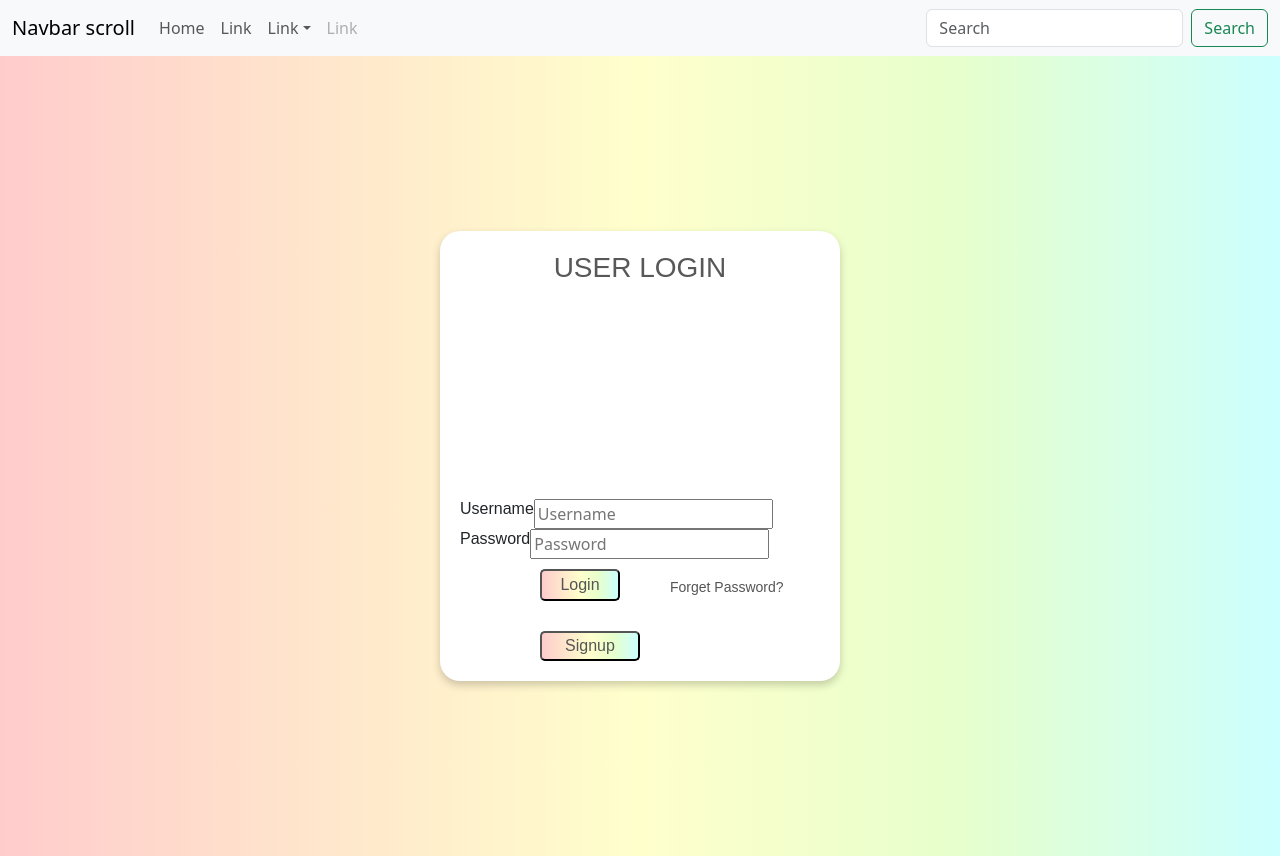
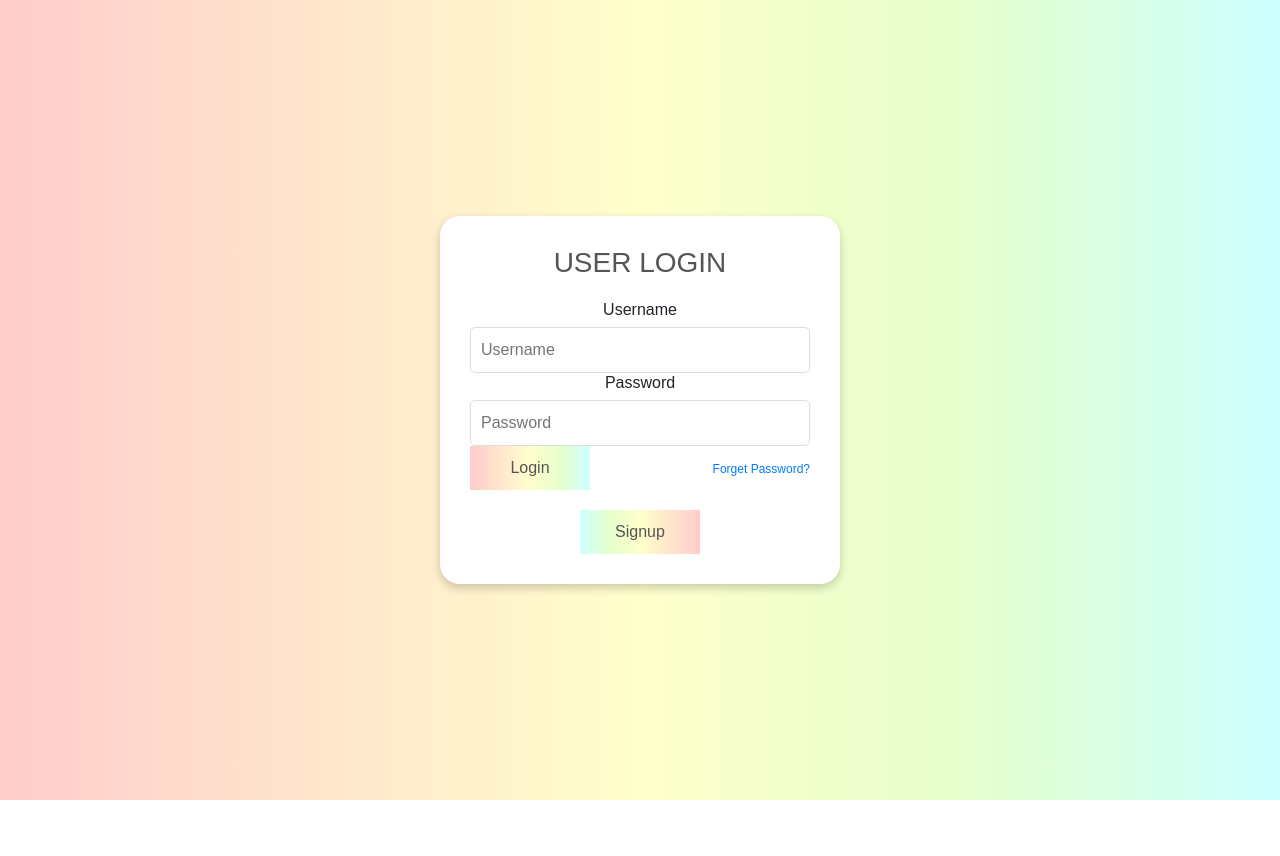
Before and after one commit to bilalms10/React-ecommerce, a React (Create React App) app: page / in a window 1280 px wide. After the commit the page ends 800 px from the top, so only its background shows below. Built offline with nearby package versions, Linux system fonts and the light colour scheme.

Commit message:
modified

```diff
--- a/src/App.js
+++ b/src/App.js
@@ -9,7 +9,7 @@ import ShoesData from "./components/shoesdata";
 import MobilesData from "./components/mobilesdata";
 import { Products } from "./components/products";
 import Cart from "./components/cart";
-import NavScroll from "./components/Nav";
+//import NavScroll from "./components/Nav";
 
 function App() {
   const [userDetails, setUserDetails] = useState([]);
@@ -32,7 +32,7 @@ function App() {
           setCart,
         }}
       >
-        <NavScroll />
+
         <Routes>
           <Route path="/" element={<Login />} />
           <Route path="/signup" element={<Signup />} />
--- a/src/components/cart.jsx
+++ b/src/components/cart.jsx
@@ -42,6 +42,7 @@ const totalPrice = cart.reduce(
       <h1>Cart</h1>
 
       <div className="productdata-data-container">
+
       <button onClick={toHome}>Home</button>
        <button onClick={toFashion}>Fashions</button>
        <button onClick={toShoes}>Shoes</button>
--- a/src/components/fashiondata.jsx
+++ b/src/components/fashiondata.jsx
@@ -31,13 +31,16 @@ function FashionData() {
     return (
         <div className="productdata-data-container">
             <h1>Fashion Products</h1>
-            <div className="navigate-btns">
+            <div className="fullnav">
+
+            <div className="navtxt"> <h3>NEXTBUY</h3> </div>
+              <div className="navigate-btns">
       <button className="navbtns" onClick={toHome}>Home</button>
       <button className="navbtns" onClick={toMobiles}>Mobiles</button>
       <button className="navbtns" onClick={toShoes}>Shoes</button>
       <button className="navbtns" onClick={toCart}>View Cart</button>
       </div>
-
+      </div>
             <div className="product-grid">
                 {fashionProducts.map((fashion, index) => (
                     <div key={index} className="product-card">
--- a/src/components/login.css
+++ b/src/components/login.css
@@ -1,3 +1,4 @@
+
 .bg {
     width: 100%;
     height: 100vh;
@@ -12,40 +13,66 @@
     display: flex;
     justify-content: center;
     align-items: center;
+    font-family: Arial, sans-serif;
   }
+
 
   .main {
     background-color: white;
     width: 400px;
-    height: 450px;
+    padding: 30px;
     border-radius: 20px;
-    box-shadow: 0 4px 8px rgba(0, 0, 0, 0.2);
-    padding: 20px;
+    box-shadow: 0 4px 10px rgba(0, 0, 0, 0.2);
+    text-align: center;
+  }
+
+
+  .header {
+    font-size: 24px;
+    font-weight: bold;
+    color: #555;
+    margin-bottom: 20px;
+  }
+
+
+  form {
     display: flex;
     flex-direction: column;
     align-items: center;
-    justify-content: space-between;
-}
-.header{
-    font-size: 24px;
-    font-family: Arial, sans-serif;
-    color: #585858;
   }
 
   h6 {
-    font-size: 16px;
-    font-family: Arial, sans-serif;
-    margin: 10px 0 5px 0;
+    font-size: 14px;
+    margin: 10px 0 5px;
     color: #555;
   }
 
-.user,.pass{
-    width: 250px;
-    height: 20px;
+  input {
+    width: 100%;
+    padding: 10px;
+    margin-bottom: 15px;
+    border: 1px solid #ddd;
+    border-radius: 5px;
+    font-size: 14px;
   }
-.loginbtn{
-    width: 80px;
-    margin-left: 80px;
+
+  input:focus {
+    border-color: #007bff;
+    outline: none;
+  }
+
+
+  button {
+    width: 120px;
+    padding: 10px;
+    font-size: 14px;
+    border: none;
+    border-radius: 5px;
+    cursor: pointer;
+    transition: 0.3s ease;
+  }
+
+  .loginbtn {
     background: linear-gradient(
       to right,
       #ffcccc 0%,
@@ -54,44 +81,52 @@ h6 {
       #e6ffcc 75%,
       #ccffff 100%
     );
-    border-radius: 5px;
-    font-family: Arial, sans-serif;
     color: #555;
   }
-.frgt{
-    font-size: 14px;
-    font-family: Arial, sans-serif;
-    margin: 10px 0 5px 0;
-    color: #555;
-    margin-left: 50px;
 
-}
-.logfrgt{
-    display: flex;
-    padding-top: 10px;
-}
-.nav{
-    margin-bottom: 120px;
-
-}
-.signupdiv{
-    padding-top: 30px;
+  .loginbtn:hover {
+    background: #007bff;
+    color: #fff;
   }
 
-.signupbtn{
-    margin-left: 80px;
+  .signupbtn {
     background: linear-gradient(
       to right,
-        #ffcccc 0%,
-        #ffe6cc 25%,
+      #ccffff 0%,
+      #e6ffcc 25%,
       #ffffcc 50%,
-        #e6ffcc 75%,
-        #ccffff 100%
+      #ffe6cc 75%,
+      #ffcccc 100%
     );
-    border-radius: 5px;
-    width:100px ;
-    height: 30px;
-    font-family: Arial, sans-serif;
     color: #555;
+  }
 
+  .signupbtn:hover {
+    background: #28a745;
+    color: #fff;
   }
+
+
+  .frgt {
+    font-size: 12px;
+    color: #007bff;
+    cursor: pointer;
+    text-align: center;
+    margin-top: 10px;
+  }
+
+  .frgt:hover {
+    text-decoration: underline;
+  }
+
+
+  .logfrgt {
+    display: flex;
+    justify-content: space-between;
+    align-items: center;
+    width: 100%;
+  }
+
+  .signupdiv {
+    margin-top: 20px;
+  }
--- a/src/components/mobilesdata.jsx
+++ b/src/components/mobilesdata.jsx
@@ -33,11 +33,14 @@ function MobilesData() {
 
     <div className="productdata-data-container">
       <h1>Mobile Products</h1>
+      <div className="fullnav">
+      <div className="navtxt"> <h3>NEXTBUY</h3> </div>
       <div className="navigate-btns">
       <button className="navbtns" onClick={toHome}>Home</button>
       <button className="navbtns" onClick={toFashion}>Fashion</button>
       <button className="navbtns" onClick={toShoes}>Shoes</button>
       <button className="navbtns" onClick={toCart}>View Cart</button>
+      </div>
       </div>
       <div className="product-grid">
         {mobileProducts.map((mobile, index) => (
--- a/src/components/productdatas.css
+++ b/src/components/productdatas.css
@@ -9,18 +9,39 @@
     gap: 20px;
   }
 
-  .navigate-btns{
- background-color: #28a745;
- height: 50px;
- text-align: center;
+  .fullnav{
+    background-color: #28a745;
+    display: flex;
+    justify-content: center;
+    align-items: center;
+    gap: 10px;
+    padding: 10px 0;
+  }
+  .navtxt{
+    padding-right: 600px;
+    font-weight: bold;
+    font-family:'Times New Roman', Times, serif;
 
   }
-  .navbtns{
-    height: 30px;
-    margin: 10px;
-    border-radius: 30px;
-    width: 80px;
+  .navigate-btns {
+
+    padding-left:300px;
+    cursor: pointer;
   }
+
+  .navbtns {
+    height: 40px;
+    width: 120px;
+    border-radius: 20px;
+    border: none;
+    background-color: #ffffff;
+    color: #28a745;
+    font-weight: bold;
+    font-size: 14px;
+    cursor: pointer;
+    transition: background-color 0.3s, color 0.3s;
+  }
+
 
   .product-card {
     background: #f9f9f9;
--- a/src/components/shoesdata.jsx
+++ b/src/components/shoesdata.jsx
@@ -34,12 +34,15 @@ navigate("/cart")
      return (
          <div className="productdata-data-container">
              <h1>Shoes</h1>
+             <div className="fullnav">
+             <div className="navtxt"> <h3>NEXTBUY</h3> </div>
              <div className="navigate-btns">
        <button className="navbtns" onClick={toHome}>Home</button>
        <button className="navbtns" onClick={toFashion}>Fashions</button>
        <button className="navbtns" onClick={toMobiles}>Mobiles</button>
        <button className="navbtns" onClick={toCart}>View Cart</button>
 
+       </div>
        </div>
         <div className="product-grid">
           {shoeProducts.map((shoes, index) => (
--- a/src/components/signup.jsx
+++ b/src/components/signup.jsx
@@ -35,7 +35,7 @@ function Signup() {
     <div className="main">
       <div className="nav">
         <h2 className="header">Signup Page</h2>
-
+        <br />
         <h5>Type Your Fullname</h5>
         <input
           name="fullname"
```
Lines whose indentation alone changed are shown as unchanged.
